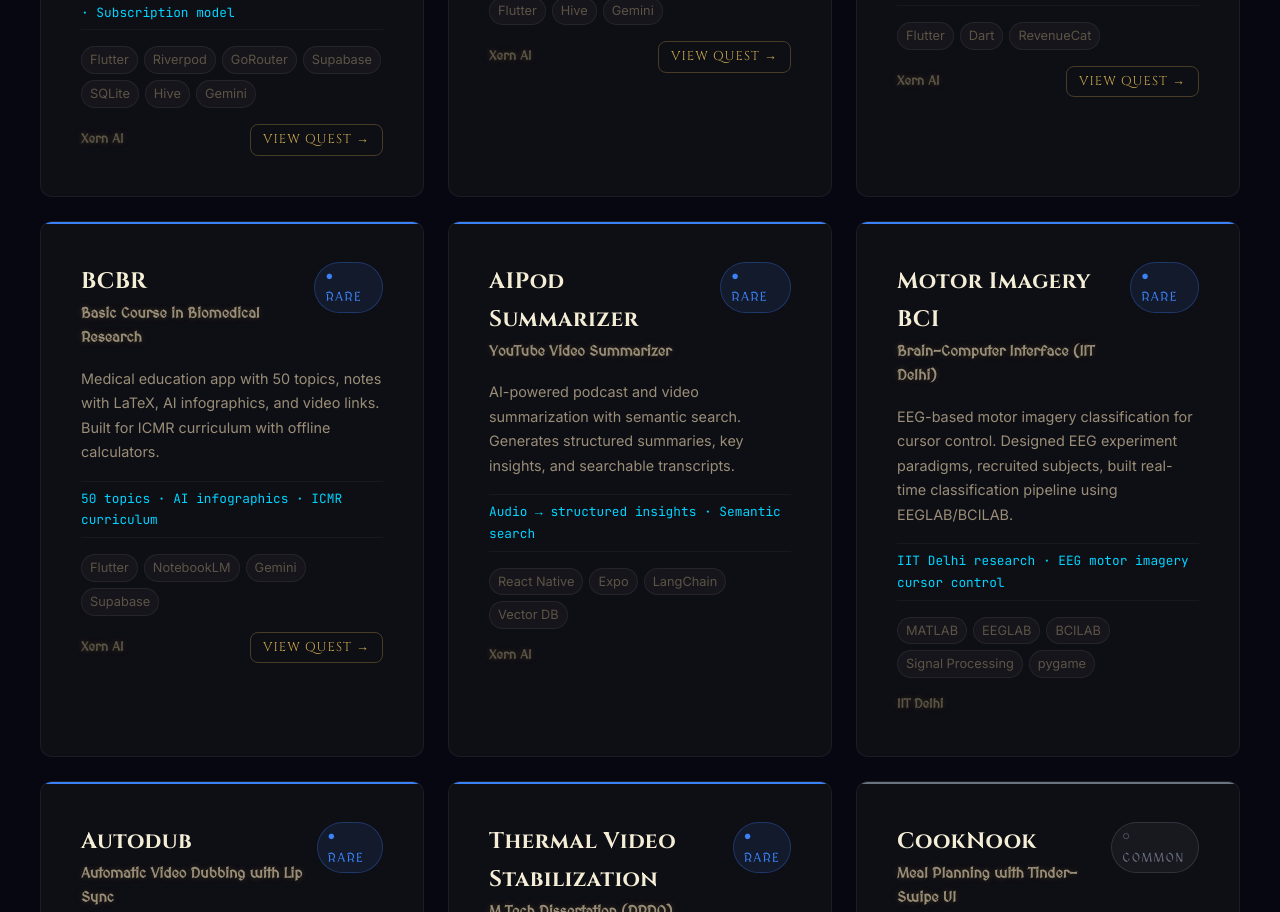
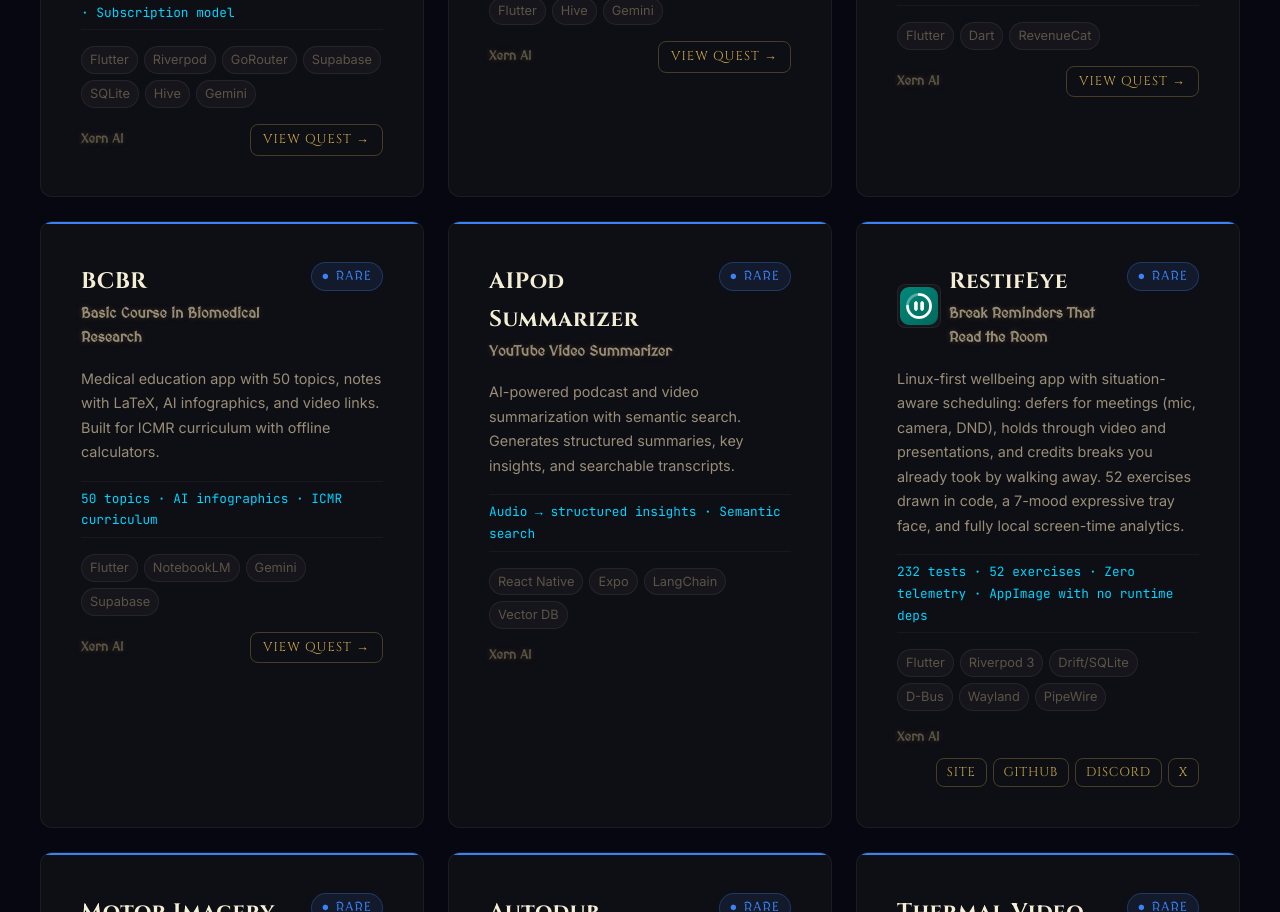
Before and after one commit to ANSHAY/anshay.github.io, a React (Vite) app: page / in a window 1280 px wide. Shown: the part 4020-4932 px from the top of the page. Built offline with nearby package versions, Linux system fonts and the light colour scheme.

Commit message:
feat: add RestifEye project and enhance quest card functionality with icons and links

```diff
--- a/index.html
+++ b/index.html
@@ -6,7 +6,7 @@
     <meta name="viewport" content="width=device-width, initial-scale=1.0" />
     <title>Anshay Agarwal — AI R&D Engineer | Founder | IIT Delhi</title>
     <meta name="description" content="Anshay Agarwal — AI R&D Engineer and Founder of Xern AI. 10+ years building intelligent systems across neuroscience, healthcare, and consumer technology. IIT Delhi alumnus with experience at Nvidia, Qualcomm, and DRDO." />
-    <meta name="keywords" content="Anshay Agarwal, AI Engineer, IIT Delhi, Xern AI, Brain Computer Interface, Healthcare AI, Vitalis, Machine Learning, Deep Learning" />
+    <meta name="keywords" content="Anshay Agarwal, AI Engineer, IIT Delhi, Xern AI, Brain Computer Interface, Healthcare AI, Vitalis, RestifEye, Linux Desktop Apps, Machine Learning, Deep Learning" />
     <meta property="og:title" content="Anshay Agarwal — AI R&D Engineer | Founder" />
     <meta property="og:description" content="Building AI systems at the intersection of neuroscience, healthcare, and consumer technology." />
     <meta property="og:type" content="website" />
--- a/src/components/Quests/Quests.jsx
+++ b/src/components/Quests/Quests.jsx
@@ -34,9 +34,22 @@
     >
       {/* Header */}
       <div className={styles['quest-card__header']}>
+        <div className={styles['quest-card__identity']}>
+          {project.icon && (
+            <img
+              className={styles['quest-card__icon']}
+              src={project.icon}
+              alt=""
+              width="44"
+              height="44"
+              loading="lazy"
+              decoding="async"
+            />
+          )}
           <div>
             <h3 className={styles['quest-card__title']}>{project.title}</h3>
             <p className={styles['quest-card__subtitle']}>{project.subtitle}</p>
+          </div>
         </div>
         <span className={`rarity-badge rarity-badge--${project.rarity || 'common'}`}>
           {RARITY_LABELS[project.rarity] || 'Common'}
@@ -63,7 +76,24 @@
       {/* Footer */}
       <div className={styles['quest-card__footer']}>
         <span className={styles['quest-card__guild']}>{project.company}</span>
-        {project.link && (
+        {project.links?.length ? (
+          <ul className={styles['quest-card__links']}>
+            {project.links.map(({ label, url }) => (
+              <li key={label}>
+                <a
+                  href={url}
+                  className={`${styles['quest-card__link']} ${styles['quest-card__link--compact']}`}
+                  target="_blank"
+                  rel="noopener noreferrer"
+                  aria-label={`${project.title} on ${label}`}
+                >
+                  {label}
+                </a>
+              </li>
+            ))}
+          </ul>
+        ) : (
+          project.link && (
             <a
               href={project.link}
               className={styles['quest-card__link']}
@@ -73,6 +103,7 @@
             >
               View Quest →
             </a>
+          )
         )}
       </div>
     </motion.article>
--- a/src/components/Quests/Quests.module.css
+++ b/src/components/Quests/Quests.module.css
@@ -114,6 +114,34 @@
   margin-bottom: var(--space-md);
 }
 
+.quest-card__header > :global(.rarity-badge) {
+  flex-shrink: 0;
+}
+
+.quest-card__identity {
+  display: flex;
+  align-items: center;
+  gap: var(--space-sm);
+  min-width: 0;
+}
+
+.quest-card__icon {
+  flex-shrink: 0;
+  width: 44px;
+  height: 44px;
+  border-radius: var(--radius-md);
+  border: 1px solid var(--border-subtle);
+  background: rgba(255, 255, 255, 0.03);
+  padding: 2px;
+  object-fit: contain;
+  transition: border-color var(--transition-base), box-shadow var(--transition-base);
+}
+
+.quest-card:hover .quest-card__icon {
+  border-color: var(--card-rarity-color, var(--border-gold));
+  box-shadow: 0 0 14px var(--card-rarity-glow, rgba(201, 168, 76, 0.15));
+}
+
 .quest-card__title {
   font-family: var(--font-heading);
   font-size: var(--fs-lg);
@@ -177,6 +205,7 @@
   display: flex;
   align-items: center;
   justify-content: space-between;
+  flex-wrap: wrap;
   gap: var(--space-sm);
 }
 
@@ -207,6 +236,19 @@
   color: var(--gold-bright);
 }
 
+.quest-card__links {
+  display: flex;
+  flex-wrap: wrap;
+  gap: 6px;
+  margin-left: auto;
+}
+
+.quest-card__link--compact {
+  display: inline-block;
+  padding: 3px 10px;
+  letter-spacing: 0.06em;
+}
+
 /* === No Results === */
 .quests__empty {
   text-align: center;
--- a/src/data/projects.js
+++ b/src/data/projects.js
@@ -1,6 +1,6 @@
 /**
  * Project data module.
- * Categories: research | agents | healthtech | consumer
+ * Categories: research | agents | healthtech | consumer | desktop
  * Priority: 1 (featured spotlight) → 2 (grid highlight) → 3 (standard)
  *
  * Rarity system for RPG theme:
@@ -17,6 +17,7 @@
   AGENTS: 'agents',
   HEALTHTECH: 'healthtech',
   CONSUMER: 'consumer',
+  DESKTOP: 'desktop',
 };
 
 export const categoryLabels = {
@@ -25,6 +26,7 @@
   agents: 'AI Agents',
   healthtech: 'Health-Tech',
   consumer: 'Consumer Apps',
+  desktop: 'Desktop & Linux',
 };
 
 export const projects = [
@@ -188,6 +190,27 @@
 
   /* ── Priority 3 ── */
   {
+    id: 'restifeye',
+    title: 'RestifEye',
+    subtitle: 'Break Reminders That Read the Room',
+    description:
+      'Linux-first wellbeing app with situation-aware scheduling: defers for meetings (mic, camera, DND), holds through video and presentations, and credits breaks you already took by walking away. 52 exercises drawn in code, a 7-mood expressive tray face, and fully local screen-time analytics.',
+    category: CATEGORIES.DESKTOP,
+    priority: 3,
+    rarity: 'rare',
+    icon: '/images/restifeye.png',
+    stack: ['Flutter', 'Riverpod 3', 'Drift/SQLite', 'D-Bus', 'Wayland', 'PipeWire'],
+    metrics: '232 tests · 52 exercises · Zero telemetry · AppImage with no runtime deps',
+    link: 'https://xern-ai.github.io/RestifEye/',
+    links: [
+      { label: 'Site', url: 'https://xern-ai.github.io/RestifEye/' },
+      { label: 'GitHub', url: 'https://github.com/Xern-AI/RestifEye' },
+      { label: 'Discord', url: 'https://discord.gg/sXVwRSqhaj' },
+      { label: 'X', url: 'https://x.com/Xern_AI' },
+    ],
+    company: 'Xern AI',
+  },
+  {
     id: 'bci-iitd',
     title: 'Motor Imagery BCI',
     subtitle: 'Brain-Computer Interface (IIT Delhi)',
--- a/src/data/skills.js
+++ b/src/data/skills.js
@@ -53,6 +53,7 @@
       'Embedded Systems', 'Arduino', 'ROS',
       'PCB Design', 'KiCAD', 'SoC',
       'Linux Kernel', 'Camera ISP',
+      'Wayland', 'D-Bus', 'Linux Desktop Apps',
     ],
   },
   {
```
Also changed, not shown: public/images/restifeye.png (added), 1 other file (tests, documents, lock files or other folders). Lines whose indentation alone changed are shown as unchanged.
